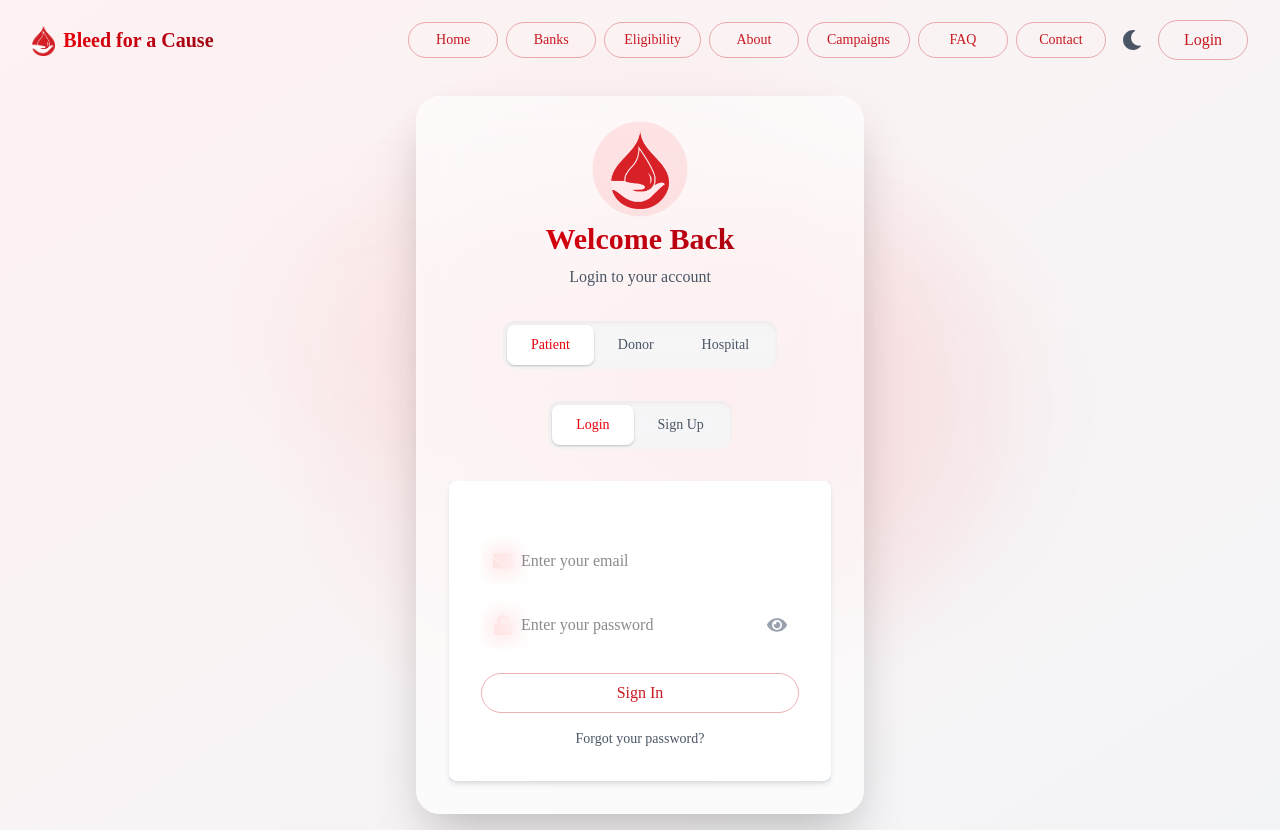
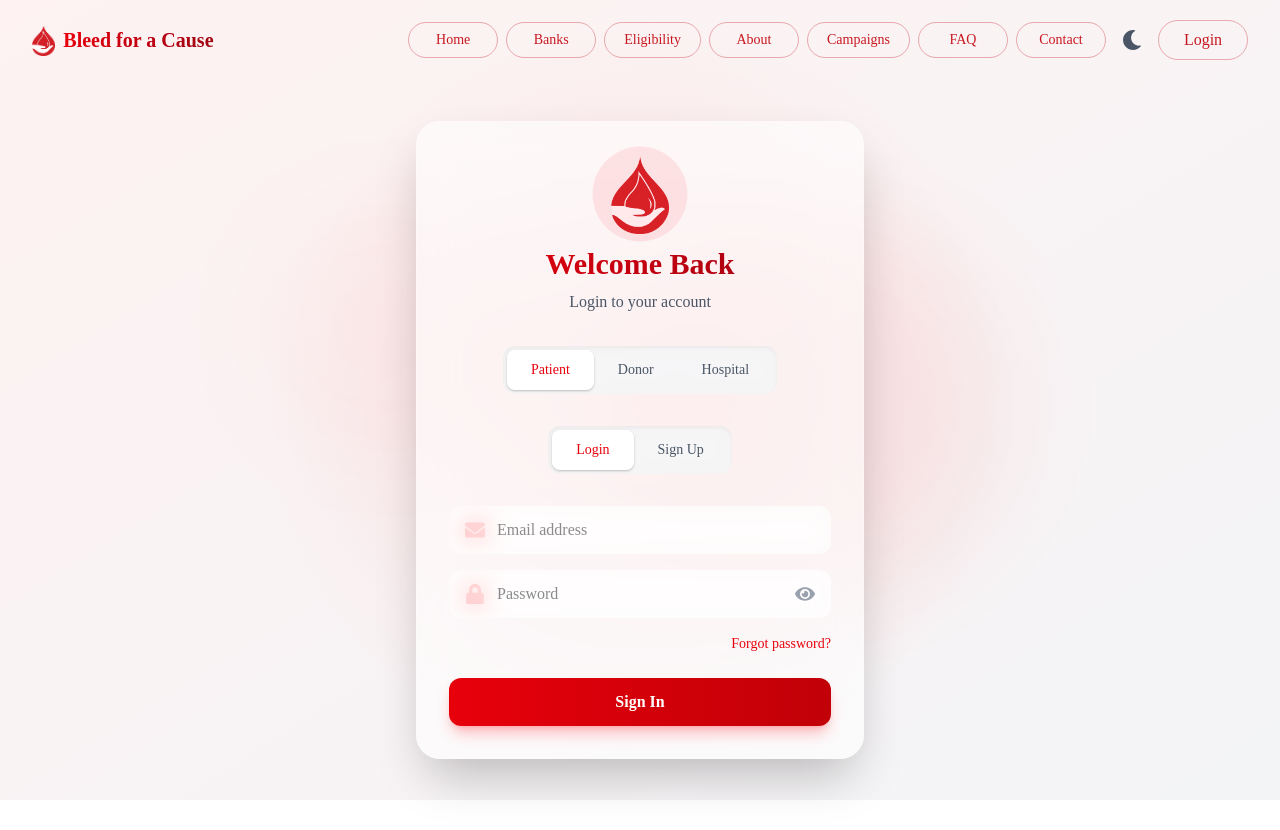
Before and after one commit to Arjun140205/Bleed-for-a-Cause, a React (Vite) app in the folder client/: page /login in a window 1280 px wide. After the commit the page ends 800 px from the top, so only its background shows below. Built offline with nearby package versions, Linux system fonts and the light colour scheme.

Commit message:
Auth: Further tweaks to LoginForm UI or logic

```diff
--- a/client/src/components/Auth/LoginForm.jsx
+++ b/client/src/components/Auth/LoginForm.jsx
@@ -1,12 +1,12 @@
-import React, { useState } from "react";
+import { useState } from "react";
+import PropTypes from "prop-types";
 import { motion } from "framer-motion";
 import { FaEnvelope, FaLock, FaEye, FaEyeSlash } from "react-icons/fa";
-import StarButton from "../ui/StarButton";
 import { toast } from "react-toastify";
 import { useNavigate } from "react-router-dom";
 import BASE_URL from "../../apiConfig";
 
-const LoginForm = ({ title, color, submit, userType }) => {
+const LoginForm = ({ userType, onSuccess }) => {
   const navigate = useNavigate();
   const [email, setEmail] = useState("");
   const [password, setPassword] = useState("");
@@ -72,9 +72,9 @@ const LoginForm = ({ title, color, submit, userType }) => {
       }
       navigate(dashboardPath, { replace: true });
 
-      // Call the submit function passed from parent if exists
-      if (submit) {
-        submit(data);
+      // Call the onSuccess function if it exists
+      if (onSuccess) {
+        onSuccess(data.token, data.userType);
       }
     } catch (error) {
       console.error("Login error:", error);
@@ -84,27 +84,21 @@ const LoginForm = ({ title, color, submit, userType }) => {
     }
   };
 
-  const inputVariants = {
-    focus: { scale: 1.02, transition: { type: "spring", stiffness: 300 } }
-  };
+  return (
+    <motion.form
+      onSubmit={handleSubmit}
+      initial={{ opacity: 0 }}
+      animate={{ opacity: 1 }}
+      transition={{ duration: 0.3 }}
+      className="space-y-4"
+    >
 
-  return (
-    <div className="flex justify-center items-center bg-calm/5 h-full">
-      <form
-        onSubmit={handleSubmit}
-        className="bg-white p-8 rounded-lg shadow-md w-[400px]"
+      {/* Email Input */}
+      <motion.div
+        whileHover={{ scale: 1.01 }}
+        className="relative"
       >
-        <h2 className={`text-2xl font-bold text-center text-${color}-600 mb-6`}>
-          {title}
-        </h2>
-
-        <div className="space-y-4">
-          <motion.div
-            variants={inputVariants}
-            whileFocus="focus"
-            className="relative mb-4"
-          >
-            <div className="absolute inset-y-0 left-0 pl-3 flex items-center pointer-events-none">
+        <div className="absolute inset-y-0 left-0 pl-4 flex items-center pointer-events-none">
           <FaEnvelope className="h-5 w-5 text-red-400" />
         </div>
         <input
@@ -112,17 +106,17 @@ const LoginForm = ({ title, color, submit, userType }) => {
           value={email}
           onChange={(e) => setEmail(e.target.value)}
           required
-              className="block w-full pl-10 pr-3 py-3 border-0 bg-white/50 dark:bg-gray-800/50 backdrop-blur-md rounded-xl focus:ring-2 focus:ring-red-500 transition-all duration-300"
-              placeholder="Enter your email"
+          className="block w-full pl-12 pr-4 py-3 bg-white/50 backdrop-blur-md rounded-xl border-0 focus:ring-2 focus:ring-red-500 transition-all duration-300"
+          placeholder="Email address"
         />
       </motion.div>
 
+      {/* Password Input */}
       <motion.div
-            variants={inputVariants}
-            whileFocus="focus"
-            className="relative mb-6"
+        whileHover={{ scale: 1.01 }}
+        className="relative"
       >
-            <div className="absolute inset-y-0 left-0 pl-3 flex items-center pointer-events-none">
+        <div className="absolute inset-y-0 left-0 pl-4 flex items-center pointer-events-none">
           <FaLock className="h-5 w-5 text-red-400" />
         </div>
         <input
@@ -130,13 +124,13 @@ const LoginForm = ({ title, color, submit, userType }) => {
           value={password}
           onChange={(e) => setPassword(e.target.value)}
           required
-              className="block w-full pl-10 pr-12 py-3 border-0 bg-white/50 dark:bg-gray-800/50 backdrop-blur-md rounded-xl focus:ring-2 focus:ring-red-500 transition-all duration-300"
-              placeholder="Enter your password"
+          className="block w-full pl-12 pr-12 py-3 bg-white/50 backdrop-blur-md rounded-xl border-0 focus:ring-2 focus:ring-red-500 transition-all duration-300"
+          placeholder="Password"
         />
         <button
           type="button"
           onClick={() => setShowPassword(!showPassword)}
-              className="absolute inset-y-0 right-0 pr-3 flex items-center"
+          className="absolute inset-y-0 right-0 pr-4 flex items-center"
         >
           {showPassword ? (
             <FaEyeSlash className="h-5 w-5 text-gray-400 hover:text-red-400 transition-colors" />
@@ -145,29 +139,41 @@ const LoginForm = ({ title, color, submit, userType }) => {
           )}
         </button>
       </motion.div>
+
+      {/* Forgot Password Link */}
+      <div className="text-right text-sm">
+        <a href="#" className="text-red-600 hover:text-red-800 transition-colors">
+          Forgot password?
+        </a>
       </div>
 
-        <StarButton
+      {/* Submit Button */}
+      <motion.button
+        whileHover={{ scale: 1.02 }}
+        whileTap={{ scale: 0.98 }}
         type="submit"
         disabled={isLoading}
-          className="w-full text-red-700 disabled:opacity-70 disabled:cursor-not-allowed"
+        className="w-full py-3 mt-2 bg-gradient-to-r from-red-600 to-red-700 text-white rounded-xl font-semibold
+        shadow-lg shadow-red-500/30 hover:shadow-red-500/40
+        disabled:opacity-70 disabled:cursor-not-allowed
+        transition-all duration-300"
       >
         {isLoading ? (
           <div className="flex items-center justify-center">
-              <div className="w-5 h-5 border-2 border-red-700 border-t-transparent rounded-full animate-spin mr-2"></div>
+            <div className="w-5 h-5 border-2 border-white border-t-transparent rounded-full animate-spin mr-2"></div>
             Signing in...
           </div>
         ) : (
           'Sign In'
         )}
-        </StarButton>
-
-        <div className="mt-4 text-sm text-center text-gray-600 dark:text-gray-400">
-          <a href="#" className="hover:text-red-500 transition-colors">Forgot your password?</a>
-        </div>
-      </form>
-    </div>
+      </motion.button>
+    </motion.form>
   );
 };
 
+LoginForm.propTypes = {
+  userType: PropTypes.string.isRequired,
+  onSuccess: PropTypes.func
+};
+
 export default LoginForm;
```
Lines whose indentation alone changed are shown as unchanged.
